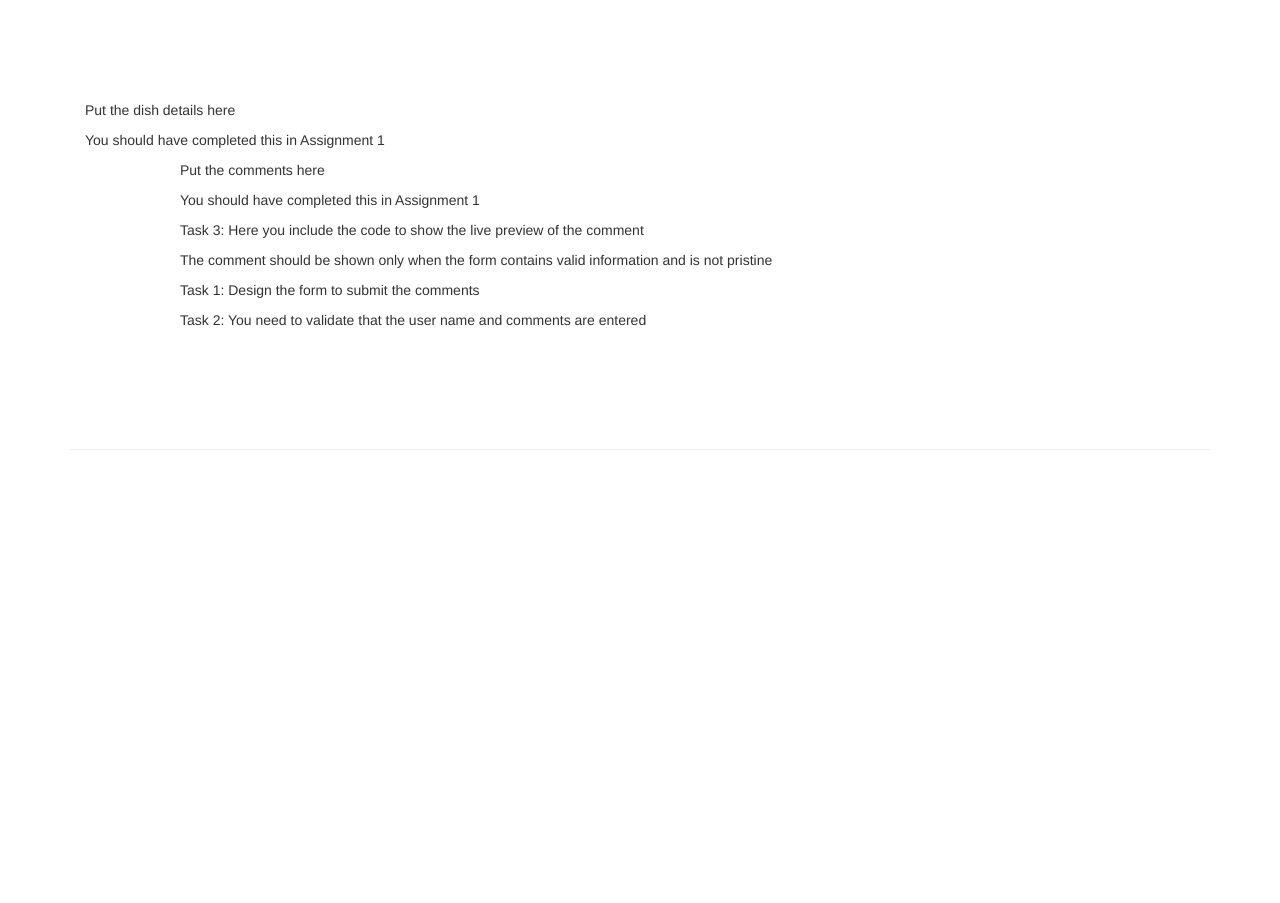
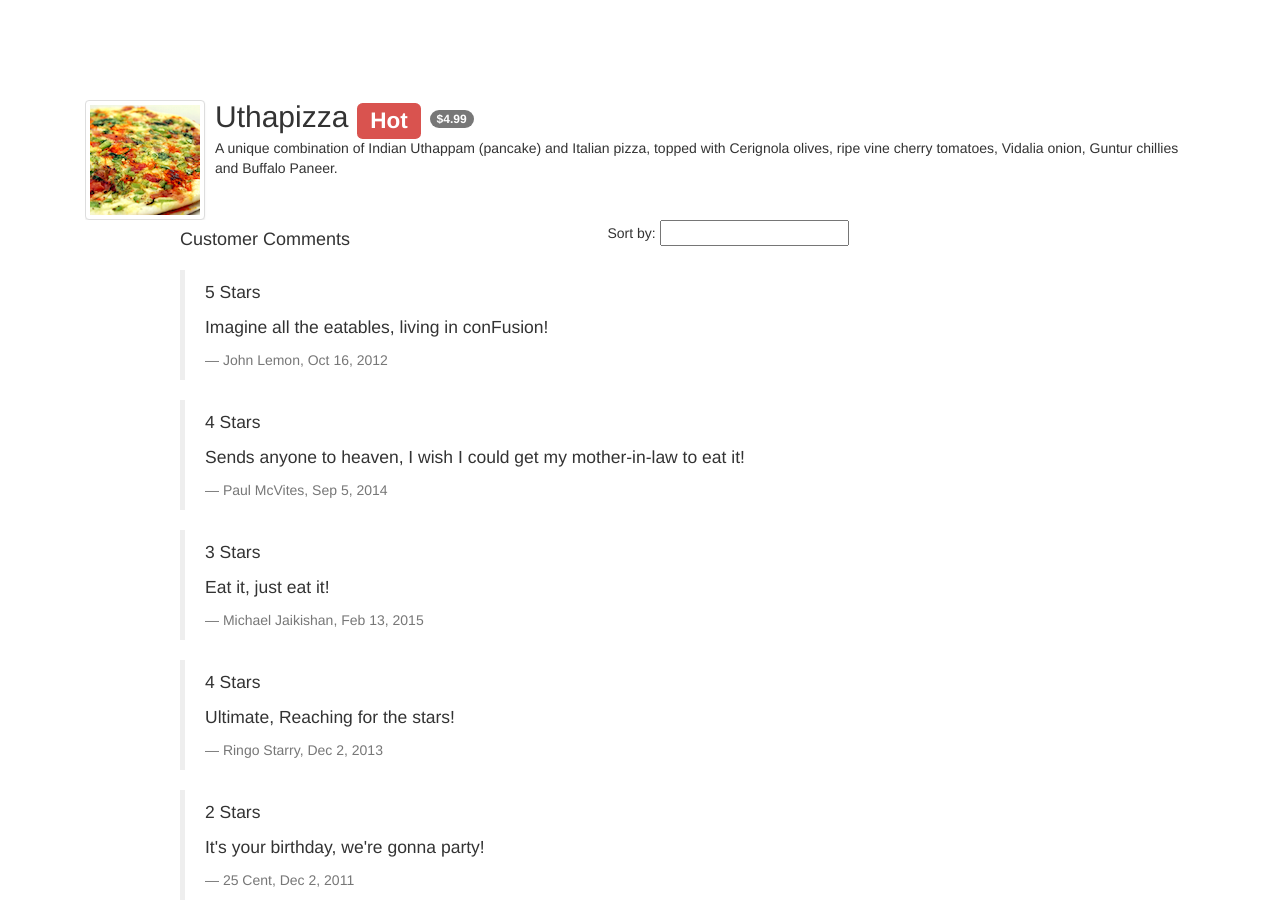
Before and after one commit to CaraHainingWang/AngularJS_coursera, a website: page app/dishdetail.html in a window 1280 px wide. Shown: the top 903 px of the page. Before the commit the page ends 800 px from the top, so only its background shows below. Drawn offline with Linux system fonts and the light colour scheme.

Commit message:
assignment 1 added

```diff
--- a/app/dishdetail.html
+++ b/app/dishdetail.html
@@ -2,20 +2,18 @@
 <html lang="en" ng-app="confusionApp">
 
 <head>
-     <meta charset="utf-8">
+    <meta charset="utf-8">
     <meta http-equiv="X-UA-Compatible" content="IE=edge">
     <meta name="viewport" content="width=device-width, initial-scale=1">
     <!-- The above 3 meta tags *must* come first in the head; any other head
          content must come *after* these tags -->
     <title>Ristorante Con Fusion: Menu</title>
         <!-- Bootstrap -->
-<!-- build:css styles/main.css -->
     <link href="../bower_components/bootstrap/dist/css/bootstrap.min.css" rel="stylesheet">
     <link href="../bower_components/bootstrap/dist/css/bootstrap-theme.min.css" rel="stylesheet">
     <link href="../bower_components/font-awesome/css/font-awesome.min.css" rel="stylesheet">
     <link href="styles/bootstrap-social.css" rel="stylesheet">
     <link href="styles/mystyles.css" rel="stylesheet">
-<!-- endbuild -->
 
     <!-- HTML5 shim and Respond.js for IE8 support of HTML5 elements and media queries -->
     <!-- WARNING: Respond.js doesn't work if you view the page via file:// -->
@@ -28,34 +26,99 @@
 <body>
 
     <div class="container">
-        <div class="row row-content" ng-controller="DishDetailController">
+        <div class="row row-content" ng-controller="dishDetailController as detailCtrl">
             <div class="col-xs-12">
-                <p>Put the dish details here</p>
-                <p>You should have completed this in Assignment 1</p>
+                <div class="media">
+                    <div class="media-left media-middle">
+                        <a href="#">
+                        <img class="media-object img-thumbnail"
+                         ng-src={{detailCtrl.dish.image}} alt="Uthappizza">
+                        </a>
+                    </div>
+                    <div class="media-body">
+                        <h2 class="media-heading">{{detailCtrl.dish.name}}
+                            <span class="label label-danger">{{detailCtrl.dish.label}}</span>
+                            <span class="badge">{{detailCtrl.dish.price | currency}}</span>
+                        </h2>
+                        <p>{{detailCtrl.dish.description}}</p>
+                    </div>
+                </div>
             </div>
             <div class="col-xs-9 col-xs-offset-1">
-                <p>Put the comments here</p>
-                <p>You should have completed this in Assignment 1</p>
-            </div>
-            <div class="col-xs-9 col-xs-offset-1" ng-controller="DishCommentController">
-                    <ul class="list-unstyled">
-						<p>Task 3: Here you include the code to show the live preview of the comment</p>
-						<p>The comment should be shown only when the form contains valid
-						information and is not pristine</p>
-                    </ul>
-                <form class="form-horizontal" name="commentForm"
-                		ng-submit="submitComment()" novalidate>
-					<p>Task 1: Design the form to submit the comments</p>
-					<p>Task 2: You need to validate that the user name and comments are entered</p>
-                </form>
+
+                <div class="row">
+                    <div class="col-md-6" ><h4>Customer Comments</h4></div>
+                    <div class="col-md-6" >
+                        <p>Sort by: <input type="text" ng-model="detailCtrl.sortBy"/></p>
+                    </div>
+                </div>
+                <p>
+                    <blockquote ng-repeat="comment in detailCtrl.dish.comments | orderBy: detailCtrl.sortBy">
+                        <p>{{comment.rating}} Stars</p>
+                        <p>{{comment.comment}}</p>
+                        <footer>{{comment.author}}, {{comment.date | date}}</footer>
+                    </blockquote>
+                </p>
             </div>
         </div>
+
     </div>
 
-<!-- build:js scripts/main.js -->
     <script src="../bower_components/angular/angular.min.js"></script>
-    <script src="scripts/app.js"></script>
-<!-- endbuild -->
+    <script>
+
+        var app = angular.module('confusionApp',[]);
+
+        app.controller('dishDetailController', function() {
+
+            var dish={
+                          name:'Uthapizza',
+                          image: 'images/uthapizza.png',
+                          category: 'mains',
+                          label:'Hot',
+                          price:'4.99',
+                          description:'A unique combination of Indian Uthappam (pancake) and Italian pizza, topped with Cerignola olives, ripe vine cherry tomatoes, Vidalia onion, Guntur chillies and Buffalo Paneer.',
+                           comments: [
+                               {
+                                   rating:5,
+                                   comment:"Imagine all the eatables, living in conFusion!",
+                                   author:"John Lemon",
+                                   date:"2012-10-16T17:57:28.556094Z"
+                               },
+                               {
+                                   rating:4,
+                                   comment:"Sends anyone to heaven, I wish I could get my mother-in-law to eat it!",
+                                   author:"Paul McVites",
+                                   date:"2014-09-05T17:57:28.556094Z"
+                               },
+                               {
+                                   rating:3,
+                                   comment:"Eat it, just eat it!",
+                                   author:"Michael Jaikishan",
+                                   date:"2015-02-13T17:57:28.556094Z"
+                               },
+                               {
+                                   rating:4,
+                                   comment:"Ultimate, Reaching for the stars!",
+                                   author:"Ringo Starry",
+                                   date:"2013-12-02T17:57:28.556094Z"
+                               },
+                               {
+                                   rating:2,
+                                   comment:"It's your birthday, we're gonna party!",
+                                   author:"25 Cent",
+                                   date:"2011-12-02T17:57:28.556094Z"
+                               }
+
+                           ]
+                    };
+
+            this.dish = dish;
+            this.sortBy = '';
+
+        });
+
+    </script>
 
 </body>
 
```
